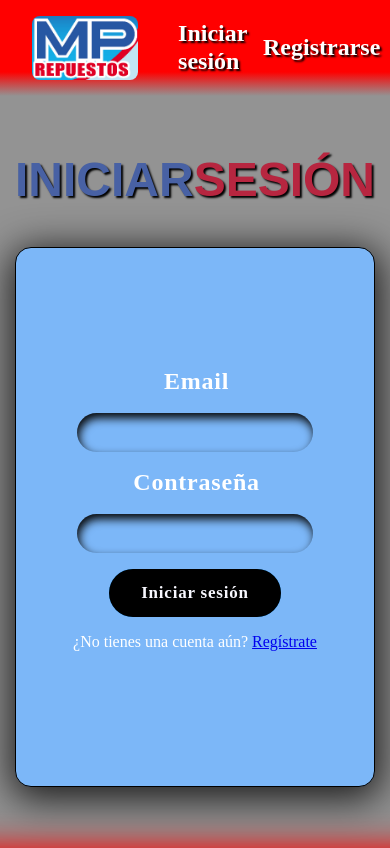
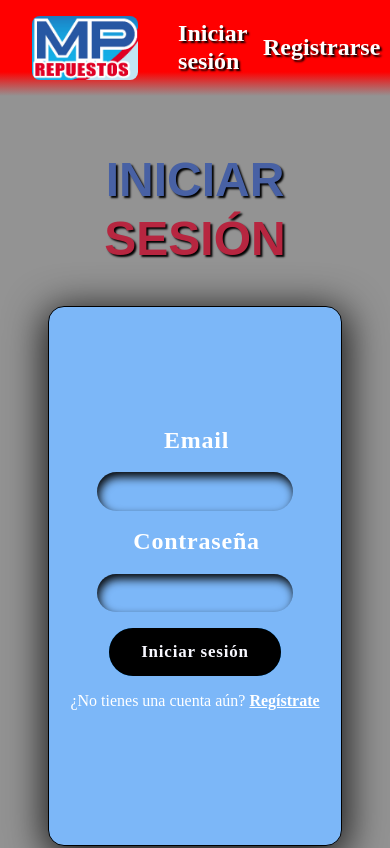
Before and after one commit to renpayero/frontendMCGA, a React (Vite) app: page /login in a window 390 px wide. Shown: the top 848 px of the page. Built offline with nearby package versions, Linux system fonts and the light colour scheme.

Commit message:
Navbar responsive

```diff
--- a/src/components/Navbar.jsx
+++ b/src/components/Navbar.jsx
@@ -3,12 +3,14 @@ import "../stylesheets/navbar/navbar.css";
 import { Link } from "react-router-dom";
 import { FontAwesomeIcon } from '@fortawesome/react-fontawesome';
 import { faCircleUser } from '@fortawesome/free-solid-svg-icons';
+import { faCircleXmark } from '@fortawesome/free-solid-svg-icons';
+import { faPlus } from '@fortawesome/free-solid-svg-icons';
+import { faClipboard } from '@fortawesome/free-solid-svg-icons';
 
 
 
 const Navbar = () => {
   const { isAuthenticated, logout, user } = useAuth();
-  const element = <FontAwesomeIcon icon={faCircleUser} />
   function capitalizeFirstLetter(string) {
     return string.charAt(0).toUpperCase() + string.slice(1);
   }
@@ -28,9 +30,14 @@ const Navbar = () => {
         {
           isAuthenticated ? (
             <>
-              <li><Link to="/products">Productos</Link></li>
-              <li><Link to="/add-product">Agregar producto </Link></li>
-              <li><Link to="/" onClick={() => logout()}>Cerrar sesión</Link></li>
+              {/* Estos se renderizan para desktop */}
+              <li className="navWord"> <Link to="/products">Productos</Link> </li>
+              <li className="navWord"> <Link to="/add-product">Agregar producto </Link> </li>
+              <li className="navWord"> <Link to="/" onClick={() => logout()}>Cerrar sesión</Link> </li>
+              {/* Los tres de abajo solo se renderizan si la pantalla es menor a 600px establecido en el media querie de css */}
+              <li className="navIcon"><Link to="/products"> <FontAwesomeIcon icon={faClipboard} /></Link> </li>
+              <li className="navIcon"><Link to="/add-product"> <FontAwesomeIcon icon={faPlus} /> </Link> </li>
+              <li className="navIcon"><Link to="/" onClick={() => logout()}> <FontAwesomeIcon icon={faCircleXmark} /></Link> </li>
             </>
 
           ) : (
--- a/src/stylesheets/Title/title.css
+++ b/src/stylesheets/Title/title.css
@@ -1,3 +1,10 @@
+.title {
+  display: flex;
+  justify-content: center;
+  flex-wrap: wrap;
+  gap: 0.25rem;
+}
+
 .title-word {
   animation: color-animation 10s linear infinite;
   text-shadow: 2px 2px 2px #000000;
--- a/src/stylesheets/form/form.css
+++ b/src/stylesheets/form/form.css
@@ -43,3 +43,9 @@
   font-weight: 600;
   width: 100%;
 }
+
+p a {
+  text-decoration: underline;
+  color: inherit;
+  font-weight: 600;
+}
--- a/src/stylesheets/navbar/navbar.css
+++ b/src/stylesheets/navbar/navbar.css
@@ -79,3 +79,21 @@ nav h2 {
   height: 100%;
   border-radius: 0.5rem;
 }
+
+.navIcon {
+  display: none;
+}
+
+@media screen and (max-width: 600px) {
+  .navWord {
+    display: none;
+  }
+
+  .navIcon {
+    display: block;
+  }
+
+  .iconUserNav, .userNameNav {
+    display: none;
+  }
+}
```
Also changed, not shown: src/components/Title.jsx (+5 -4 lines).
